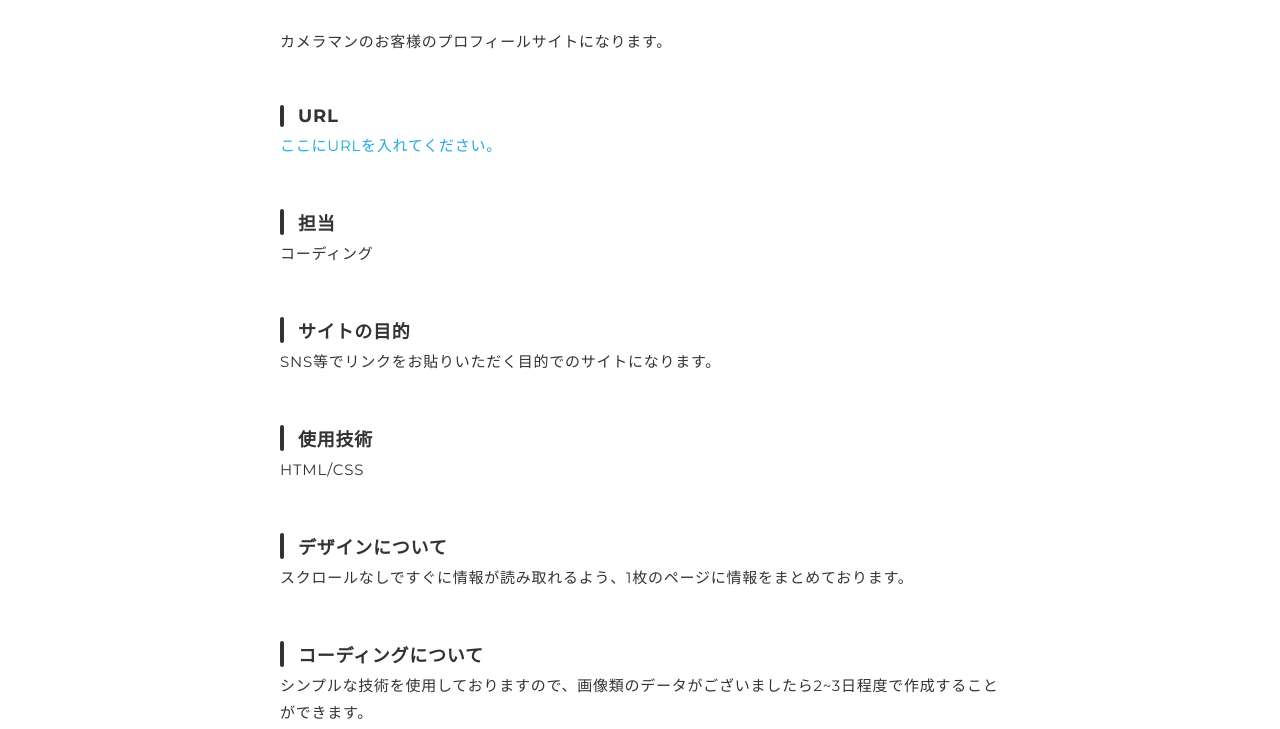
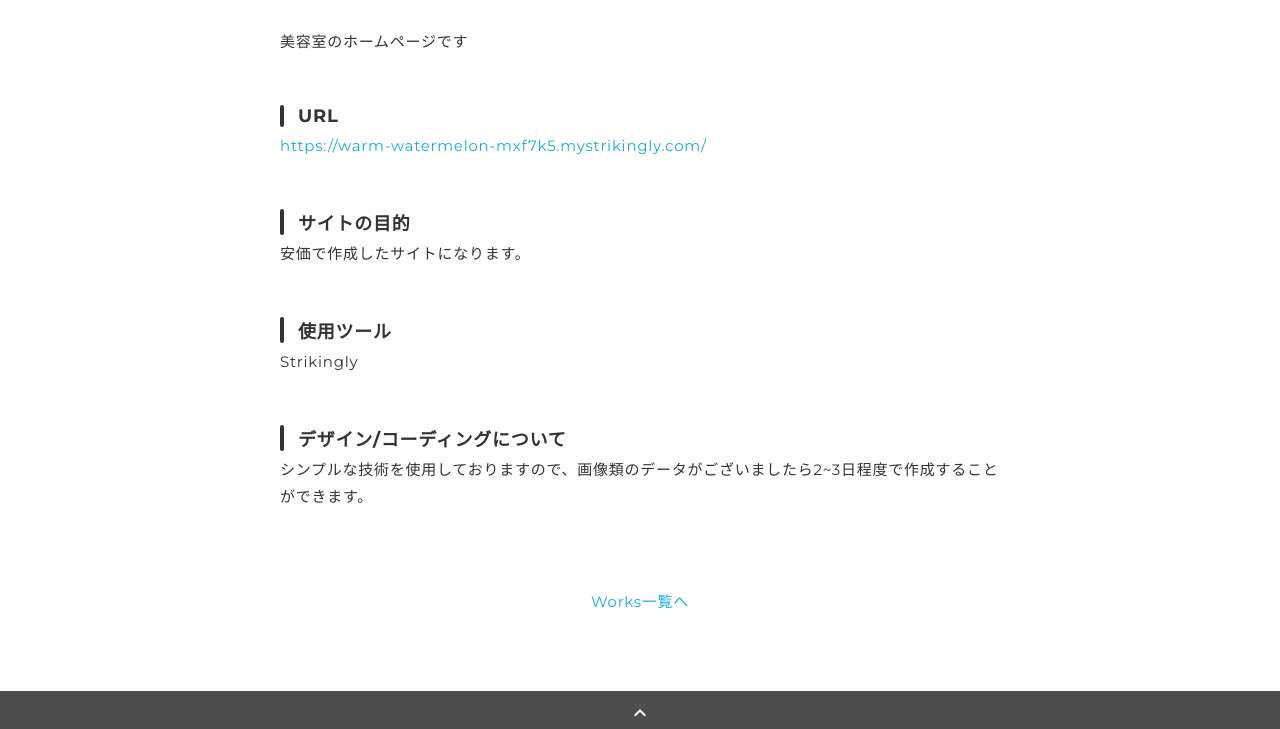
Before and after one commit to MIYUKI-ponpon/samurai-terakoya, a plain HTML site: page portfolio/works-2.html in a window 1280 px wide. Shown: the part 757-1486 px from the top of the page. Drawn offline with nearby package versions, Linux system fonts and the light colour scheme.

Commit message:
Add files via upload

```diff
--- a/portfolio/works-2.html
+++ b/portfolio/works-2.html
@@ -3,7 +3,7 @@
 <head>
   <meta charset="utf-8">
   <meta name="viewport" content="width=device-width, initial-scale=1.0, maximum-scale=1.0, minimum-scale=1.0">
-  <title>SAMURAI ポートフォリオ</title>
+  <title>ポートフォリオ2</title>
   <link rel="preconnect" href="https://fonts.gstatic.com">
   <link href="https://fonts.googleapis.com/css2?family=Montserrat:wght@400;700&display=swap" rel="stylesheet">
   <link href="https://fonts.googleapis.com/css?family=Material+Icons+Outlined" rel="stylesheet">
@@ -18,7 +18,7 @@
     <header class="header ">
       <div class="container">
         <h1 class="header-logo">
-          <a href="index.html">SAMURAI TARO</a>
+          <a href="index.html">SATO MIYUKI</a>
         </h1>
         <nav class="gnav">
           <ul class="gnav-list">
@@ -36,27 +36,21 @@
 
       <article class="article">
         <div class="article-container">
-          <h2 class="article-title">プロフィールサイト</h2>
+          <h2 class="article-title">美容室のHP</h2>
           <div class="article-body">
             <p>
               <img src="img/works-detail/works-2_pc.png" alt="">
             </p>
             <p>
-              カメラマンのお客様のプロフィールサイトになります。
+              美容室のホームページです
             </p>
             <h3>URL</h3>
-            <p><a href="" target="_blank" rel="noopener">ここにURLを入れてください。</a></p>
-            <h3>担当</h3>
-            <p>コーディング</p>
+            <p><a href="https://warm-watermelon-mxf7k5.mystrikingly.com/" target="_blank" rel="noopener">https://warm-watermelon-mxf7k5.mystrikingly.com/</a></p>
             <h3>サイトの目的</h3>
-            <p>SNS等でリンクをお貼りいただく目的でのサイトになります。</p>
-            <h3>使用技術</h3>
-            <p>HTML/CSS</p>
-            <h3>デザインについて</h3>
-            <p>
-              スクロールなしですぐに情報が読み取れるよう、1枚のページに情報をまとめております。
-            </p>
-            <h3>コーディングについて</h3>
+            <p>安価で作成したサイトになります。</p>
+            <h3>使用ツール</h3>
+            <p>Strikingly</p>
+            <h3>デザイン/コーディングについて</h3>
             <p>
               シンプルな技術を使用しておりますので、画像類のデータがございましたら2~3日程度で作成することができます。
             </p>
```
Also changed, not shown: portfolio/index.html (+2 -1 lines), portfolio/img/works/html2.png, 1 other file.
